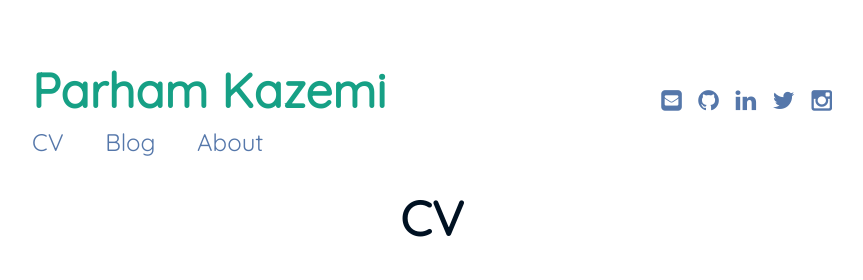
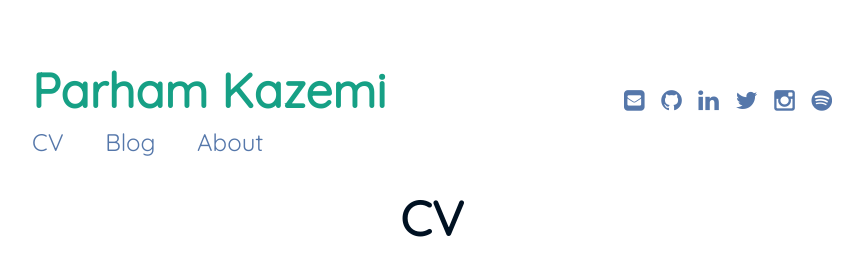
Before and after one commit to parham-k/parham-k.github.io, a Jekyll site: the page built from cv.md, in a window 1280 px wide. Shown: the top 280 px of the page, without its empty margins (208-1071 px from the left). Built offline with Jekyll 4.4.1, drawn with Linux system fonts in a browser that asks for light colours.

Commit message:
Add Spotify profile to header

```diff
--- a/_config.yml
+++ b/_config.yml
@@ -13,6 +13,7 @@ author:
   email: pkazemi3@gmail.com
   twitter: parham_kzm
   instagram: parham._.kazemi
+  spotify: 31rr2mm2xt3iqu6ynptnmelradwe
 
 
 # Syntax highlighting
--- a/_includes/header.html
+++ b/_includes/header.html
@@ -33,5 +33,10 @@
 <i class="fa fa-instagram"></i>
 </a>
 {% endif %}
+{% if site.author.spotify %}
+<a href="https://open.spotify.com/user/{{ site.author.spotify }}" class="social-links__entry" target="_blank">
+<i class="fa fa-spotify"></i>
+</a>
+{% endif %}
 </ul>
 </header>
```
